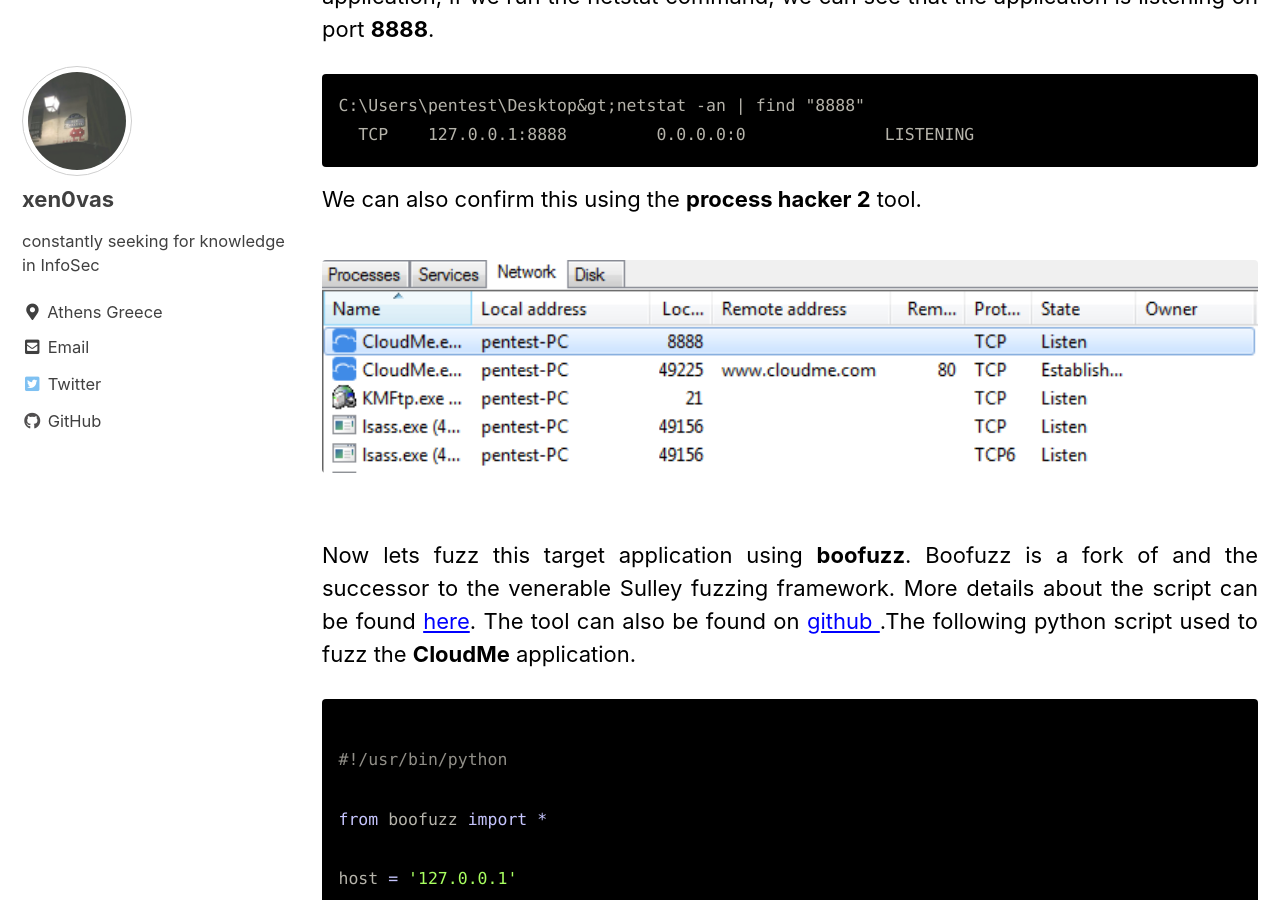
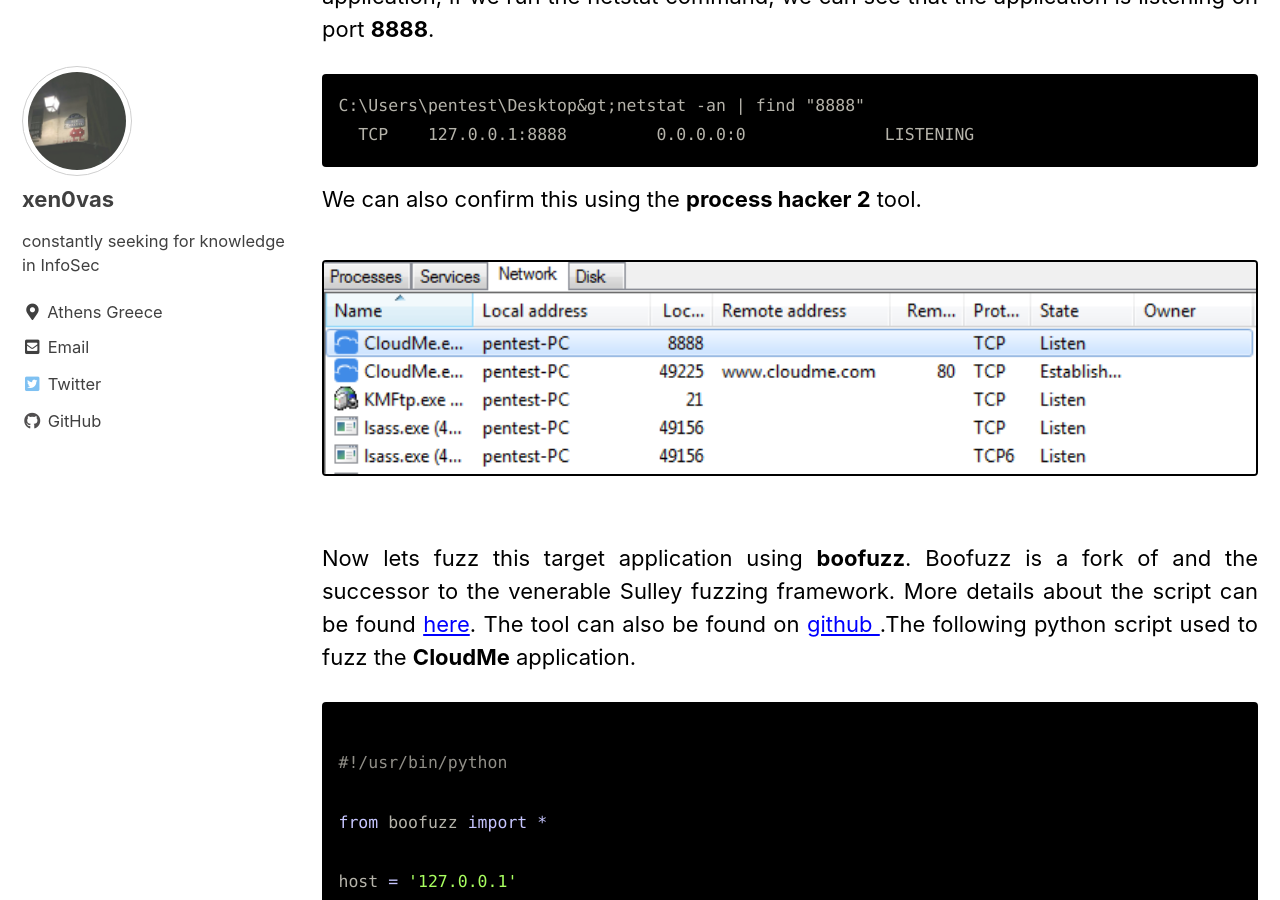
Before and after one commit to xen0vas/xen0vas.github.io, a Jekyll site: the page built from _posts/2021-02-18-cloudme-v1-11-2-dep-bypass-using-rop-gadgets.md, in a window 1280 px wide and 900 px high, scrolled down 4306 px. Built offline with Jekyll 4.4.1, drawn with Linux system fonts in a browser that asks for light colours; cached includes are drawn as plain includes.

Commit message:
CloudMe v1.11.2 DEP bypass using ROP gadgets

````diff
--- a/_posts/2021-02-18-cloudme-v1-11-2-dep-bypass-using-rop-gadgets.md
+++ b/_posts/2021-02-18-cloudme-v1-11-2-dep-bypass-using-rop-gadgets.md
@@ -97,7 +97,7 @@
 ```
 
 <p align="justify">We can also confirm this using the <b>process hacker 2</b> tool.</p>
-<figure><img style="display: block;margin-left: auto;margin-right: auto;" src="{{ site.baseurl }}/assets/images/2021/02/phtool.png" alt="PHTool" width="630" height="143" /></figure>
+<figure><img style="display: block;margin-left: auto;margin-right: auto;border: 2px solid black;" src="{{ site.baseurl }}/assets/images/2021/02/phtool.png" alt="PHTool" width="630" height="143" /></figure>
 <p align="justify">Now lets fuzz this target application using <b>boofuzz</b>. Boofuzz is a fork of and the successor to the venerable Sulley fuzzing framework. More details about the script can be found <a href="https://boofuzz.readthedocs.io/en/stable/">here</a>. The tool can also be found on <a href="https://github.com/jtpereyda/boofuzz">github </a>.The following python script used to fuzz the <b>CloudMe</b> application.</p>
 
 ```python
````
